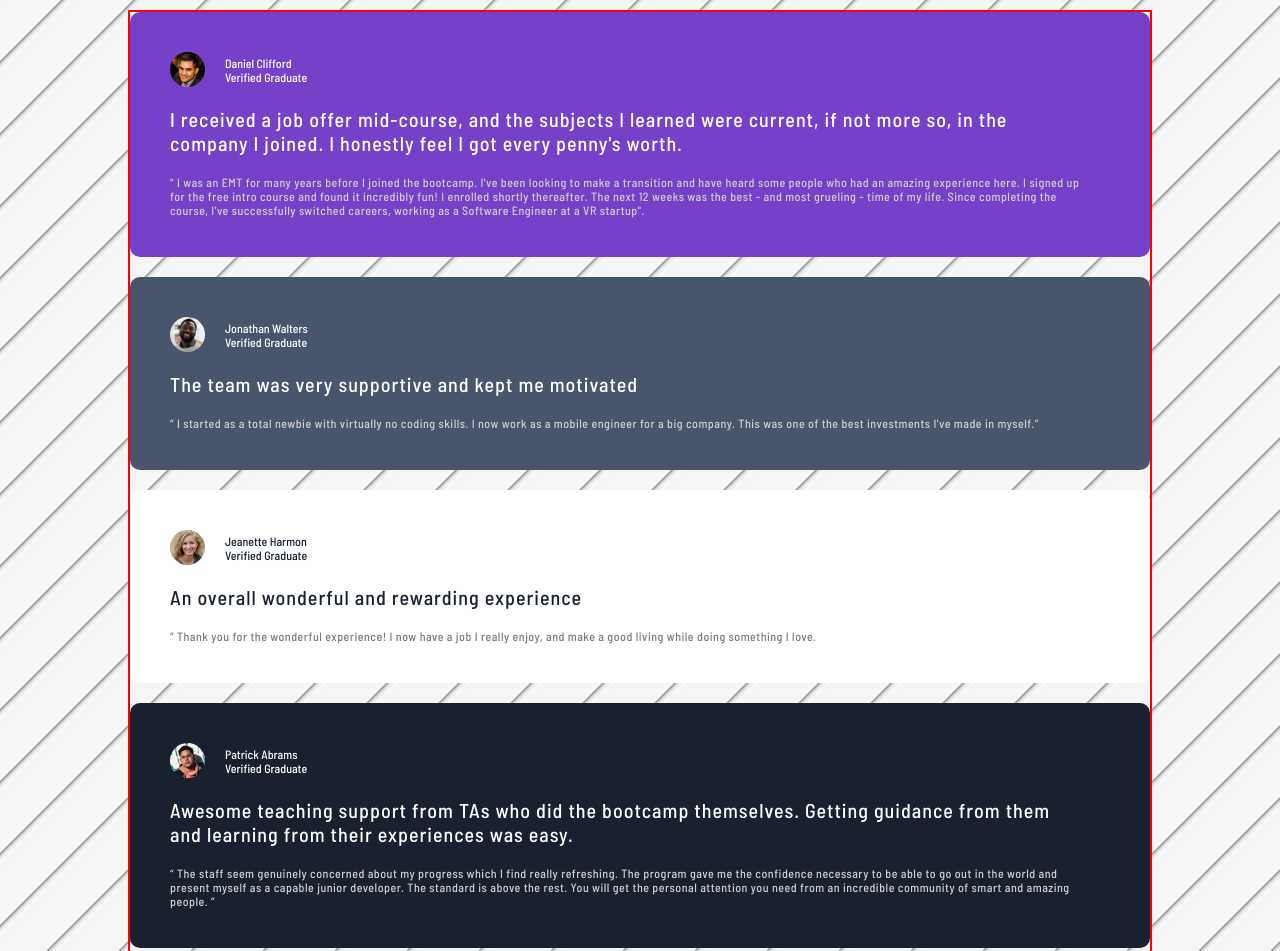
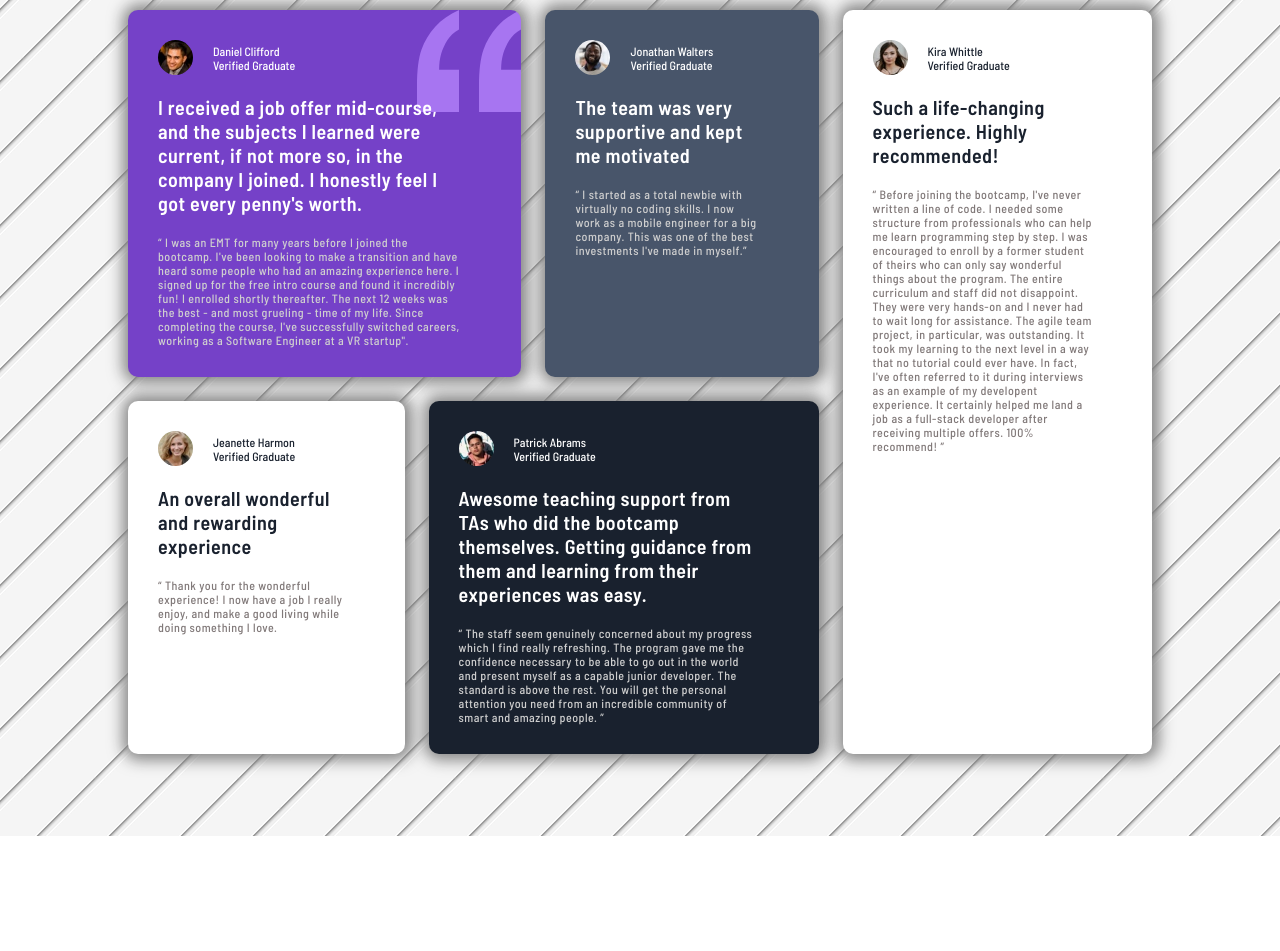
Before and after one commit to roberromero/testimonials-practice, a plain HTML site: page index.html in a window 1280 px wide. Shown: the top 951 px of the page. After the commit the page ends 836 px from the top, so only its background shows below. Drawn offline with Linux system fonts and the light colour scheme.

Commit message:
project finished

```diff
--- a/index.html
+++ b/index.html
@@ -11,7 +11,7 @@
 </head>
 <body>
     <section class="grid-container">
-        <article class="grid-item moderate-violet">
+        <article class="grid-item moderate-violet grid-col-span-2 grid-item-quote">
             <div class="head-card">
                 <img class="head-card__img" src="img/image-daniel.jpg" alt="daniel's photo">
                 <p>Daniel Clifford<br>Verified Graduate</p>
@@ -32,7 +32,7 @@
                 </p>
             </div>
         </article>
-        <article class="grid-item very-dark-grayish-blue">
+        <article class="grid-item very-dark-grayish-blue ">
             <div class="head-card">
                 <img class="head-card__img" src="img/image-jonathan.jpg" alt="Jonathan's photo">
                 <p> Jonathan Walters<br>Verified Graduate</p>
@@ -46,7 +46,7 @@
             </div>
 
         </article>
-        <article class="grid-item white">
+        <article class="grid-item white ">
             <div class="head-card">
                 <img class="head-card__img" src="img/image-jeanette.jpg" alt="">
                 <p>Jeanette Harmon<br>Verified Graduate </p>
@@ -59,7 +59,7 @@
             </div>
 
         </article>
-        <article class="grid-item very-dark-blackish-blue">
+        <article class="grid-item very-dark-blackish-blue grid-col-span-2 ">
             <div class="head-card">
                 <img class="head-card__img" src="img/image-patrick.jpg" alt="">
                 <p>Patrick Abrams<br>Verified Graduate </p>
@@ -77,7 +77,7 @@
             </div>
 
         </article>
-        <article class="grid-item white">
+        <article class="grid-item white ">
             <div class="head-card">
                 <img class="head-card__img" src="img/image-kira.jpg" alt="">
                 <p>Kira Whittle<br>Verified Graduate </p>
--- a/style.css
+++ b/style.css
@@ -1,23 +1,10 @@
-/* # Front-end Style Guide
-
-
-
-
-
-Note for text colors:
-
-1. "Verified Graduate" has the same color as the person's name with 50% opacity
-2. Review paragraphs inside the quotations have the same color as well, but are at 70% opacity
-
-
-
- */
+/* MOBILE FIRST DESIGN */
  *{
     text-decoration: none;
     box-sizing: border-box;
     font-family: 'Barlow Semi Condensed', sans-serif;
     margin: 0;
-    font-weight: 500;
+
     /* font-family: var(--fuente-principal); */
     /*COLORS*/
     --moderate-violet: hsl(263, 55%, 52%);
@@ -41,25 +28,9 @@ body{
     background-image: url(img/backgroung-testimonials.png);
     background-position: center;
 
-}
-.grid-container{
-    border: 2px solid red;
-    display: grid;
-    width: 80%;
-    margin: 10px auto;
-    /* First line "rows" second line "columns" */
-    grid-template: repeat(5, auto) / 1fr;
-    /* "gap" property could take two values (1.row/2.column) */
-    gap: 20px;
-
 
 }
-.grid-item{
-    padding: 40px 40px;
-    border-radius: 10px;
-
-}
-
+/* COLORS */
 .moderate-violet{
     background-color: var(--moderate-violet);
     color: var(--white);
@@ -76,6 +47,57 @@ body{
     background-color: var(--very-dark-blackish-blue);
     color: var(--white);
 }
+.light-grey{
+    color: var(--light-gray);
+    font-weight: 500;
+}
+.dark-grey{
+    color: hsl(0deg 3% 49%);
+    font-weight: 500;
+}
+
+/*----------*/
+
+/*MOBILE FIRST*/
+
+.grid-container{
+    display: grid;
+    width: 80%;
+    margin: 10px auto;
+    /* First line "rows" second line "columns" */
+    /* grid-template: repeat(5, auto) / 1fr; */
+    grid-template-rows: repeat(5, auto);
+    /* "gap" property could take two values (1.row/2.column) */
+    grid-template-areas: "one" "two" "three" "four" "five";
+    gap: 1.5rem;
+}
+.grid-item:nth-child(1){
+    grid-area: one;
+}
+.grid-item:nth-child(2){
+    grid-area: two;
+}
+.grid-item:nth-child(3){
+    grid-area: three;
+}
+.grid-item:nth-child(4){
+    grid-area: four;
+}
+.grid-item:nth-child(5){
+    grid-area: five;
+}
+
+.grid-item{
+    padding: 30px 30px;
+    border-radius: 10px;
+    box-shadow: 1px 0px 15px 6px rgba(128,128,128,0.97);
+}
+.grid-item-quote{
+    background-image: url("img/bg-pattern-quotation.svg");
+    background-repeat: no-repeat;
+    background-position: top right;
+}
+
 
 
 .head-card{
@@ -86,24 +108,46 @@ body{
 .head-card > p {
     margin-left: 20px;
 }
+.head-card__img{
+    border-radius: 50%;
+    width: 35px;
+}
 .big-font{
-    font-size: var(--big-font-weight);
     font-size: 20px;
     padding-bottom: 20px;
-    letter-spacing: 1px;
+    font-weight: var(--big-font-weight);
 }
 .body-card{
     padding-right: 30px;
     letter-spacing: 0.5px;
+}
+
+@media only screen and (min-width: 737px){
+    .grid-container{
+        grid-template-areas:  'one one three'
+                              'two two four'
+                              'five five four';
+    }
 
 }
-.light-grey{
-    color: var(--light-gray);
+
+@media only screen and (min-width: 950px){
+      .grid-container{
+        /* if "grid-template" is used First line "rows" second line "columns" */
+        /* grid-template-columns: repeat(4, 1fr); */
+        grid-template-areas:  'one one two five'
+                            'three four four five';
+        width: 80%;
+    }
+
+    .grid-col-span-2{
+        grid-column: span 2;
+    }
+    .grid-item:last-child{
+        grid-column: 4;
+        /* grid-row-start: 1;
+        grid-row-end: 3; */
+        grid-row: 1 / span 2;
+    }
+
 }
-.dark-grey{
-    color: hsl(0deg 3% 49%);
-}
-.head-card__img{
-    border-radius: 50%;
-    width: 35px;
-}
```
Also changed, not shown: img/bg-pattern-quotation.svg (added).
